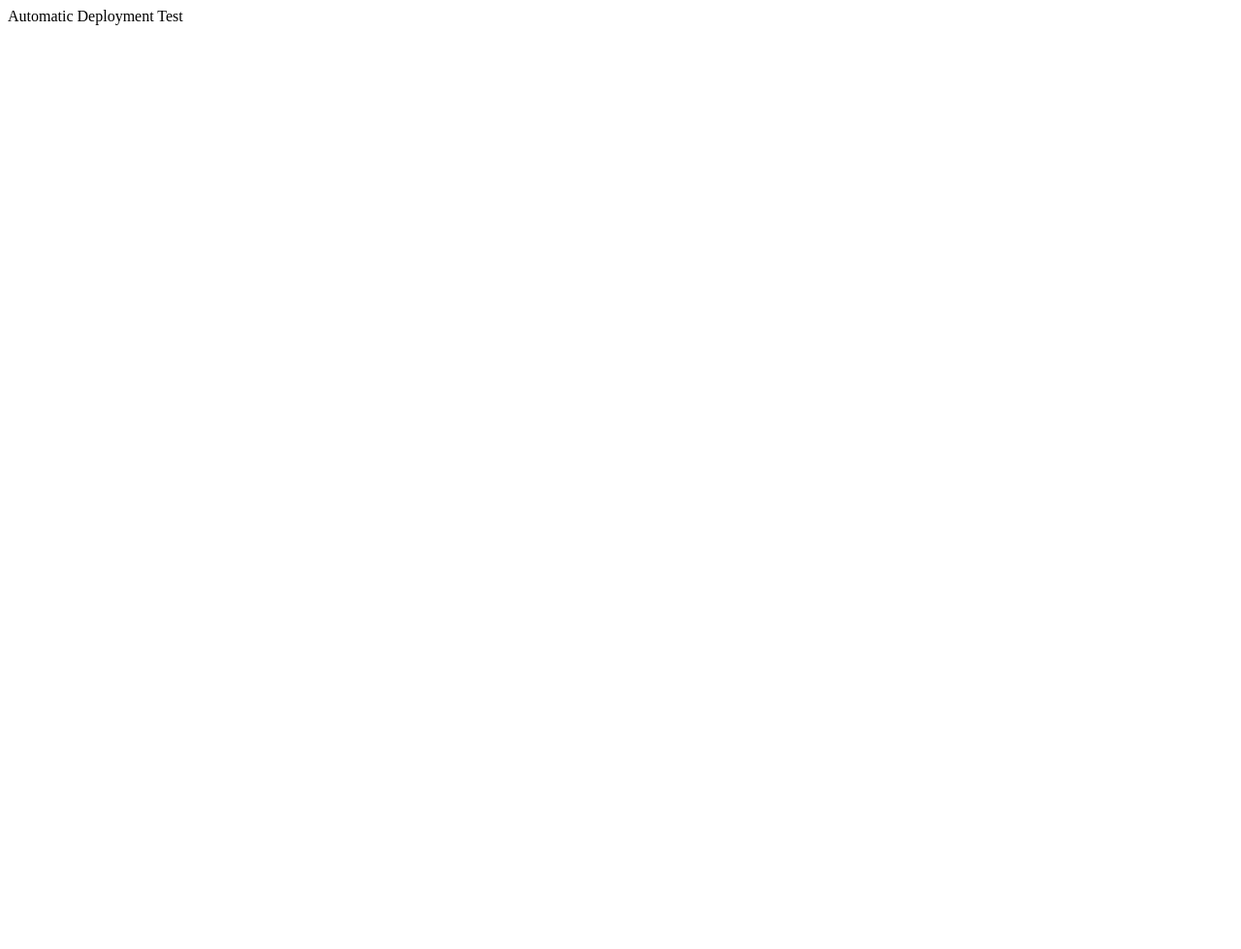
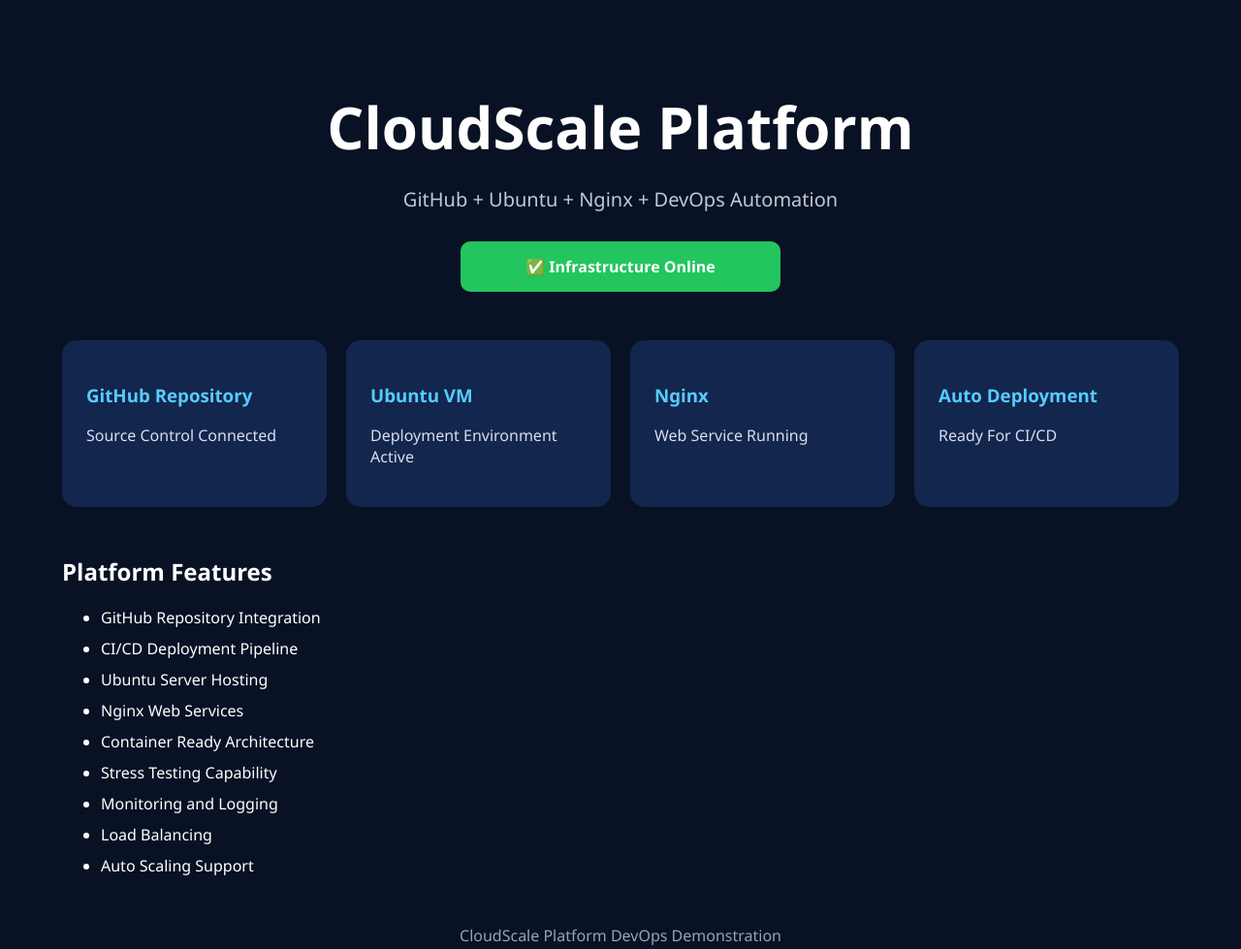
Before and after one commit to mo-le-mo/my-website, a plain HTML site: page index.html in a window 1280 px wide. Shown: the whole page at 97% size. Before the commit the page ends 800 px from the top, so only its background shows below. Drawn offline with Linux system fonts and the light colour scheme.

Commit message:
Update index.html

```diff
--- a/index.html
+++ b/index.html
@@ -1 +1,147 @@
-Automatic Deployment Test
+<!DOCTYPE html>
+<html lang="en">
+<head>
+<meta charset="UTF-8">
+<meta name="viewport" content="width=device-width, initial-scale=1.0">
+
+<title>CloudScale Platform</title>
+
+<style>
+body{
+    margin:0;
+    font-family:Segoe UI,sans-serif;
+    background:#081224;
+    color:white;
+}
+
+.container{
+    width:90%;
+    max-width:1200px;
+    margin:auto;
+    padding:40px;
+}
+
+.hero{
+    text-align:center;
+    margin-top:50px;
+}
+
+.hero h1{
+    font-size:60px;
+    margin-bottom:10px;
+}
+
+.hero p{
+    color:#bfc9d7;
+    font-size:20px;
+}
+
+.status{
+    margin:30px auto;
+    background:#22c55e;
+    width:300px;
+    padding:15px;
+    border-radius:10px;
+    text-align:center;
+    font-weight:bold;
+}
+
+.cards{
+    display:grid;
+    grid-template-columns:repeat(auto-fit,minmax(250px,1fr));
+    gap:20px;
+    margin-top:50px;
+}
+
+.card{
+    background:#13264d;
+    padding:25px;
+    border-radius:15px;
+}
+
+.card h3{
+    color:#56ccff;
+}
+
+.card p{
+    color:#d6def0;
+}
+
+.features{
+    margin-top:50px;
+}
+
+.features li{
+    margin-bottom:10px;
+}
+
+footer{
+    text-align:center;
+    margin-top:50px;
+    color:#96a3bc;
+}
+</style>
+</head>
+
+<body>
+
+<div class="container">
+
+<div class="hero">
+<h1>CloudScale Platform</h1>
+<p>GitHub + Ubuntu + Nginx + DevOps Automation</p>
+
+<div class="status">
+✅ Infrastructure Online
+</div>
+</div>
+
+<div class="cards">
+
+<div class="card">
+<h3>GitHub Repository</h3>
+<p>Source Control Connected</p>
+</div>
+
+<div class="card">
+<h3>Ubuntu VM</h3>
+<p>Deployment Environment Active</p>
+</div>
+
+<div class="card">
+<h3>Nginx</h3>
+<p>Web Service Running</p>
+</div>
+
+<div class="card">
+<h3>Auto Deployment</h3>
+<p>Ready For CI/CD</p>
+</div>
+
+</div>
+
+<div class="features">
+<h2>Platform Features</h2>
+
+<ul>
+<li>GitHub Repository Integration</li>
+<li>CI/CD Deployment Pipeline</li>
+<li>Ubuntu Server Hosting</li>
+<li>Nginx Web Services</li>
+<li>Container Ready Architecture</li>
+<li>Stress Testing Capability</li>
+<li>Monitoring and Logging</li>
+<li>Load Balancing</li>
+<li>Auto Scaling Support</li>
+</ul>
+
+</div>
+
+<footer>
+CloudScale Platform DevOps Demonstration
+</footer>
+
+</div>
+
+</body>
+</html>
```
